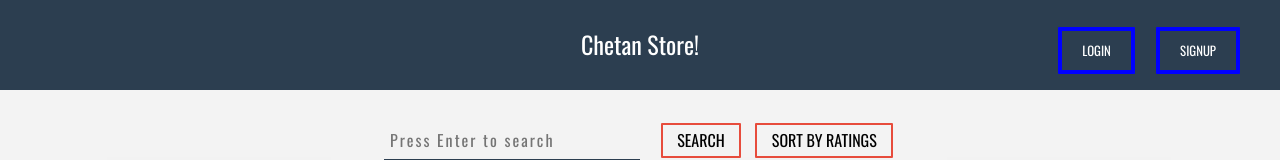
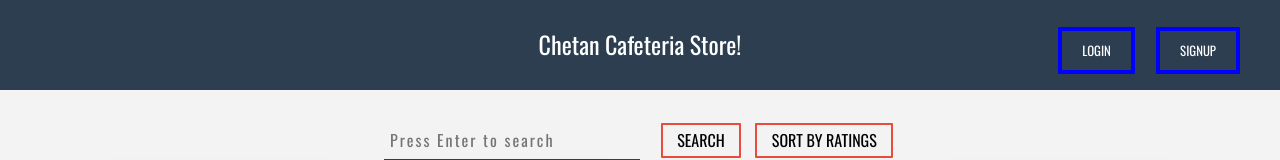
Before and after one commit to jainChetan81/Cafeteria-Ecommerce-App, a React (Create React App) app in the folder client/: page / in a window 1280 px wide. Shown: the top 160 px of the page. Built offline with nearby package versions, Linux system fonts and the light colour scheme.

Commit message:
changing titles

```diff
--- a/client/public/index.html
+++ b/client/public/index.html
@@ -9,7 +9,7 @@
             rel="stylesheet"
         />
         <meta name="theme-color" content="#000000" />
-        <title>Chetan Ecommerce</title>
+        <title>Chetan Cafeteria Store</title>
     </head>
     <body>
         <div id="root"></div>
--- a/client/src/Container/Checkout.js
+++ b/client/src/Container/Checkout.js
@@ -129,7 +129,7 @@ class Checkout extends Component {
         return (
             <div className="App">
                 <header className="App-header">
-                    <h1 className="App-title">Chetan Online Store!</h1>
+                    <h1 className="App-title">Chetan Cafeteria Store!</h1>
                     <Link to="/" className="cart_button videoSidebar__button">
                         Products
                     </Link>
--- a/client/src/Container/Dashboard.js
+++ b/client/src/Container/Dashboard.js
@@ -148,7 +148,7 @@ export default class App extends Component {
         return (
             <div className="App">
                 <header className="App-header">
-                    <h1 className="App-title">Chetan Store!</h1>
+                    <h1 className="App-title">Chetan Cafeteria Store!</h1>
                     {user ? (
                         <button
                             onClick={this.onLogout}
--- a/client/src/Container/OrderHistory.js
+++ b/client/src/Container/OrderHistory.js
@@ -78,7 +78,7 @@ class OrderHistory extends Component {
         return (
             <div className="App">
                 <header className="App-header">
-                    <h1 className="App-title">Chetan Store!</h1>
+                    <h1 className="App-title">Chetan Cafeteria Store!</h1>
                     <Link to="/" className="cart_button videoSidebar__button">
                         Products
                     </Link>
```
